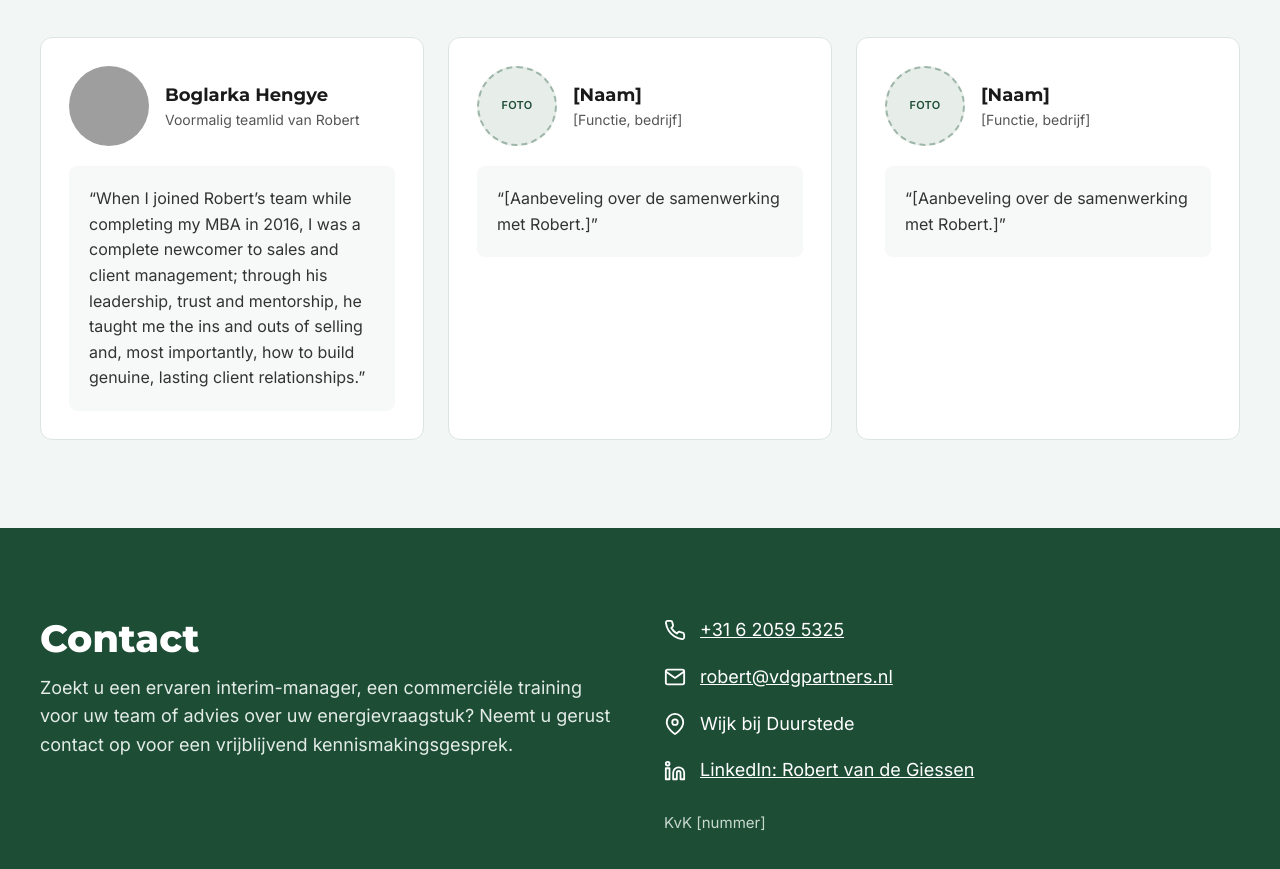
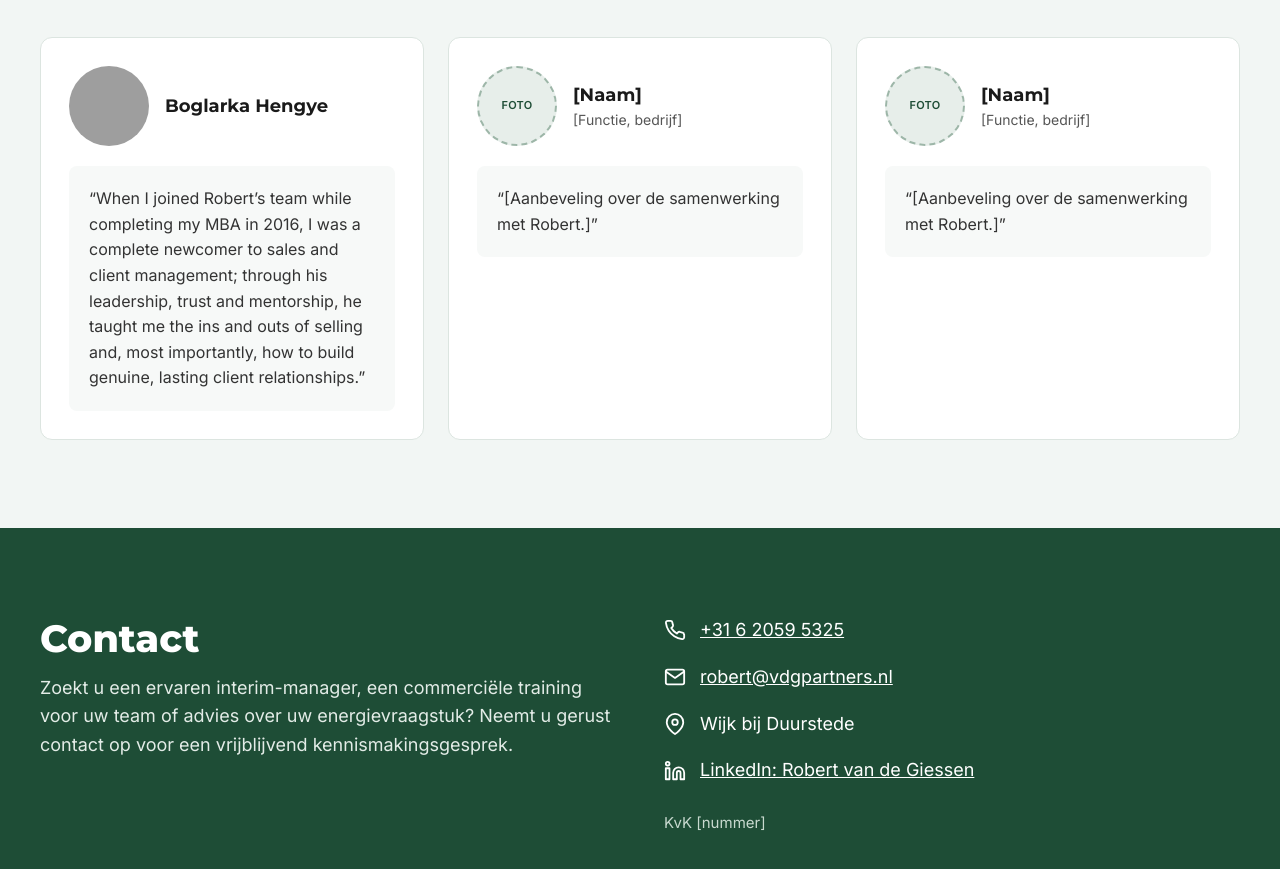
Before and after one commit to ItzTommie/vdg-partners, a plain HTML site: page index.html in a window 1280 px wide. Shown: the part 5243-6112 px from the top of the page. Drawn offline with Linux system fonts and the light colour scheme; grey boxes are pictures that could not be loaded.

Commit message:
Update profile section for Boglarka Hengye
Removed the subtitle for Boglarka Hengye in the profile section.

```diff
--- a/index.html
+++ b/index.html
@@ -208,7 +208,7 @@ h1,h2,h3{overflow-wrap:break-word;hyphens:auto}
 <article style="background: #ffffff; border: 1px solid #DCE5E0; border-radius: 12px; padding: 28px; display: flex; flex-direction: column; gap: 20px">
 <div style="display: flex; align-items: center; gap: 16px">
 <img src="bogi.png" alt="Bogi" width="80" height="80" style="width: 80px; height: 80px; border-radius: 50%; object-fit: cover; flex: none">
-<div style="display: flex; flex-direction: column"><span style="font-family: Montserrat, sans-serif; font-weight: 700; font-size: 18px">Boglarka Hengye</span><span style="color: #555555; font-size: 14px">Voormalig teamlid van Robert</span></div>
+<div style="display: flex; flex-direction: column"><span style="font-family: Montserrat, sans-serif; font-weight: 700; font-size: 18px">Boglarka Hengye</span></div>
 </div>
 <p style="margin: 0; color: #333333; font-size: 16px; background: #F7F9F8; border-radius: 8px; padding: 20px">“When I joined Robert’s team while completing my MBA in 2016, I was a complete newcomer to sales and client management; through his leadership, trust and mentorship, he taught me the ins and outs of selling and, most importantly, how to build genuine, lasting client relationships.”</p>
 </article>
```
